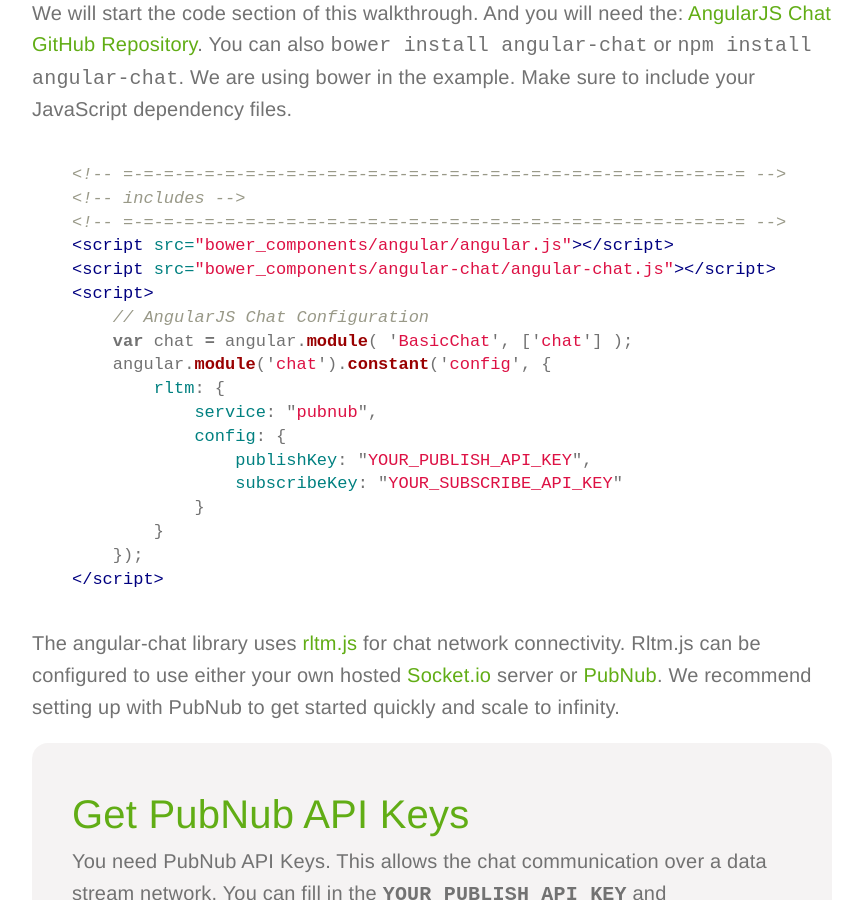
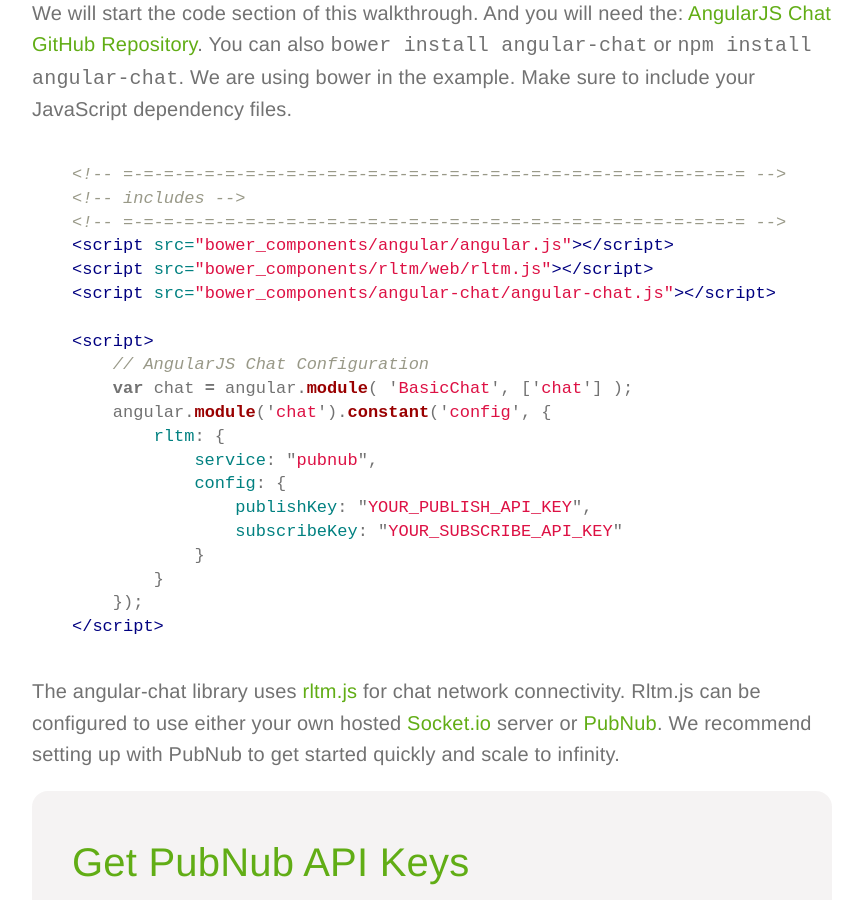
Before and after one commit to stephenlb/angularjs-chat, a Jekyll site: the page built from tutorials/angularjs-basic-chat-module/index.html, in a window 1280 px wide and 900 px high, scrolled down 5854 px. Shown: the whole window, without its empty margins (208-1070 px from the left). Built offline with Jekyll 4.4.1, drawn with Linux system fonts in a browser that asks for light colours; some of the changed lines change nothing that is shown.

Commit message:
add missing rltm.js include

```diff
--- a/tutorials/angularjs-basic-chat-module/index.html
+++ b/tutorials/angularjs-basic-chat-module/index.html
@@ -309,7 +309,9 @@
 <!-- includes -->
 <!-- =-=-=-=-=-=-=-=-=-=-=-=-=-=-=-=-=-=-=-=-=-=-=-=-=-=-=-=-=-=-= -->
 <script src="bower_components/angular/angular.js"></script>
+<script src="bower_components/rltm/web/rltm.js"></script>
 <script src="bower_components/angular-chat/angular-chat.js"></script>
+
 <script>
     // AngularJS Chat Configuration
     var chat = angular.module( 'BasicChat', ['chat'] );
```
